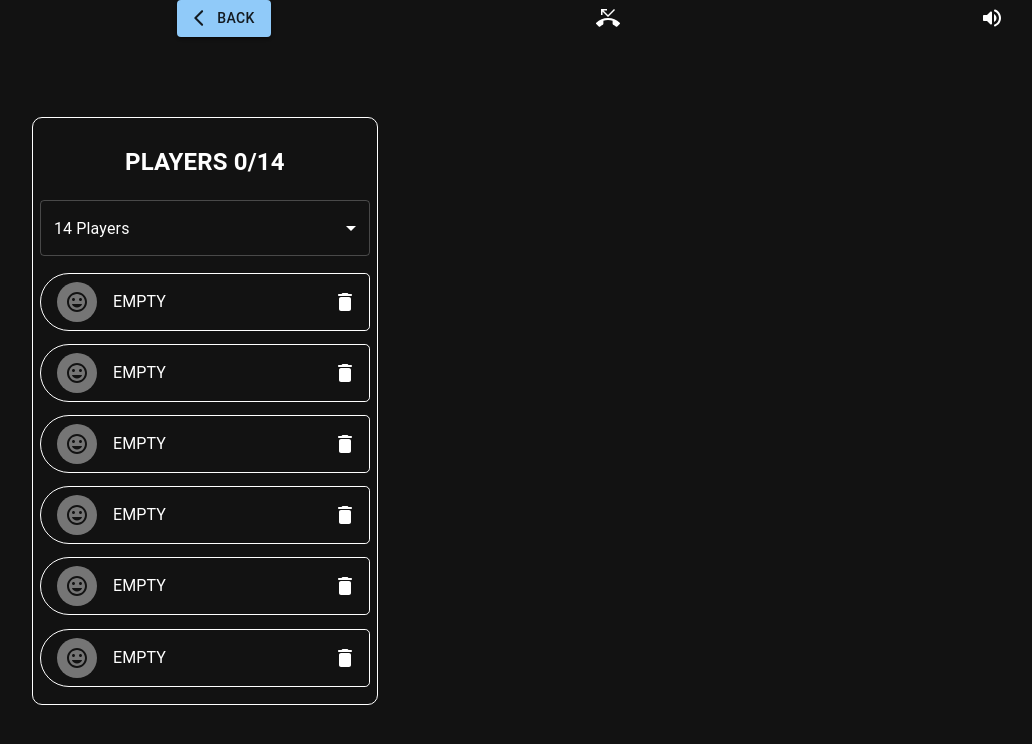
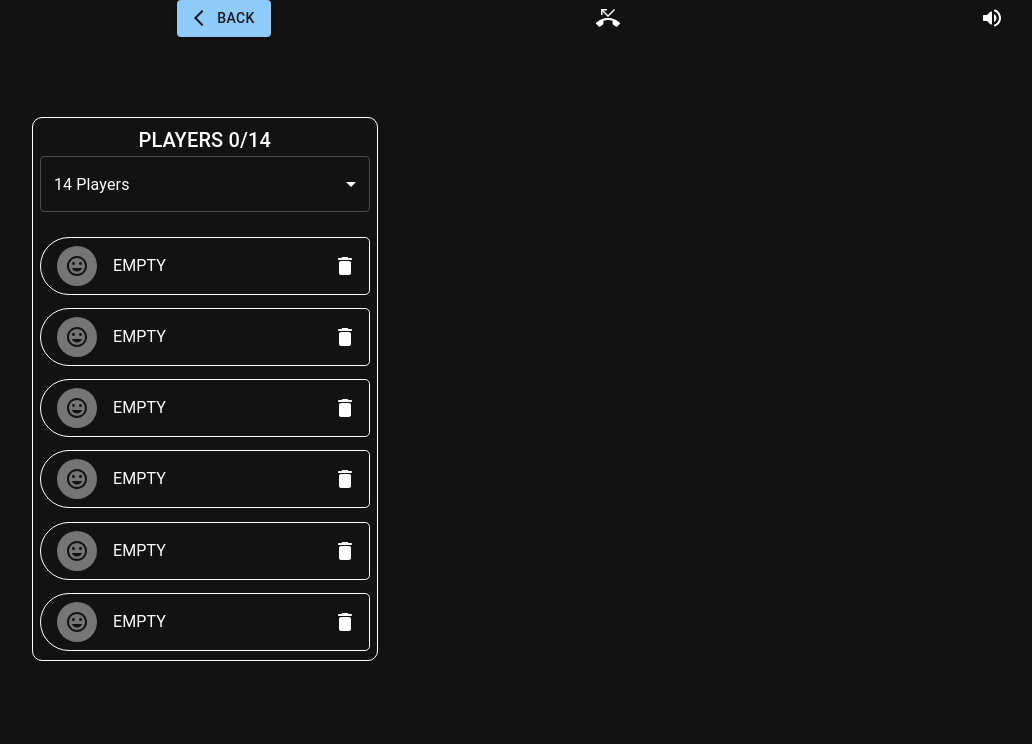
Before and after one commit to Pavlkan/RS-clone, a React (Create React App) app: page /lobby in a window 1280 px wide. Shown: the top 744 px of the page, without its empty margins (32-1064 px from the left). Built offline with nearby package versions, Linux system fonts and the light colour scheme.

Commit message:
refactor: add directory and replace tags with mui components

```diff
--- a/src/app/components/players/Players.tsx
+++ /dev/null
@@ -1,57 +0,0 @@
-import React, { useCallback, useState } from 'react';
-import { useSelector } from 'react-redux';
-import Box from '@mui/material/Box';
-
-import { PlayersLimitOption } from './PlayersLimitOption';
-import { Player } from './player-list-item/Player';
-import { selectLobby, selectUser } from '../../store/selectors';
-
-export const Players = () => {
-  const lobby = useSelector(selectLobby);
-  const user = useSelector(selectUser);
-  const [playersLimit, setPlayersLimit] = useState(14);
-
-  const isOwner = lobby.owner.id === user.id;
-
-  const handlePlayersAmountChange = useCallback(
-    (playersAmount: number) => {
-      setPlayersLimit(playersAmount);
-    },
-    [setPlayersLimit],
-  );
-
-  return (
-    <Box
-      sx={{
-        padding: '2%',
-        display: 'flex',
-        flexDirection: 'column',
-        alignItems: 'center',
-        border: '1px solid white',
-        borderRadius: '10px',
-      }}
-    >
-      <h2>
-        PLAYERS {lobby.players.length}/{playersLimit}
-      </h2>
-
-      {isOwner && <PlayersLimitOption minAmountOfPlayers={lobby.players.length} onPlayersAmountChange={handlePlayersAmountChange} />}
-
-      <Box
-        sx={{
-          width: '100%',
-          height: '53vh',
-          overflow: 'auto',
-          display: 'flex',
-          flexDirection: 'column',
-          alignItems: 'center',
-        }}
-      >
-        {Array.from({ ...lobby.players, length: playersLimit }).map((option, i) => {
-          const isOwner = option?.id === lobby.owner.id;
-          return <Player user={option} isOwner={isOwner} key={option?.id ?? i}></Player>;
-        })}
-      </Box>
-    </Box>
-  );
-};
--- a/src/app/components/players/PlayersLimitOption.tsx
+++ /dev/null
@@ -1,43 +0,0 @@
-import React from 'react';
-import MenuItem from '@mui/material/MenuItem';
-import FormControl from '@mui/material/FormControl';
-import Select from '@mui/material/Select';
-
-export interface PlayersAmountOptionsInterface {
-  minAmountOfPlayers: number;
-  onPlayersAmountChange: (amount: number) => void;
-}
-
-export const PlayersLimitOption = (props: PlayersAmountOptionsInterface) => {
-  const minAmountOfPlayers = props.minAmountOfPlayers >= 4 ? props.minAmountOfPlayers : 4;
-  const maxAmountOfPlayers = 20;
-  const initialAmountOfPlayers = 14;
-
-  const createMenuItems = () => {
-    const menuItems = [];
-    for (let i = minAmountOfPlayers; i <= maxAmountOfPlayers; i++) {
-      if (i > 10) i++;
-      menuItems.push(
-        <MenuItem value={i} key={i}>
-          {i} Players
-        </MenuItem>,
-      );
-    }
-    return menuItems;
-  };
-
-  return (
-    <FormControl fullWidth style={{ marginBottom: '5%' }}>
-      <Select
-        labelId="demo-simple-select-label"
-        id="demo-simple-select"
-        defaultValue={initialAmountOfPlayers}
-        onChange={event => {
-          props.onPlayersAmountChange(+event.target.value);
-        }}
-      >
-        {createMenuItems().map(MenuItem => MenuItem)}
-      </Select>
-    </FormControl>
-  );
-};
--- /dev/null
+++ b/src/app/components/players/players-box/PlayersBox.tsx
@@ -0,0 +1,42 @@
+import React, { useCallback, useState } from 'react';
+import { useSelector } from 'react-redux';
+import { Box, List } from '@mui/material';
+
+import { PlayersLimitSelect } from '../players-limit-select/PlayersLimitSelect';
+import { Player } from '../player-list-item/Player';
+import { selectLobby, selectUser } from '../../../store/selectors';
+import { playersContainer, playersList } from './styles';
+
+export const PlayersBox = () => {
+  const lobby = useSelector(selectLobby);
+  const user = useSelector(selectUser);
+  const [playersLimit, setPlayersLimit] = useState(14);
+
+  const isOwner = lobby.owner.id === user.id;
+
+  const handlePlayersAmountChange = useCallback(
+    (playersAmount: number) => {
+      setPlayersLimit(playersAmount);
+    },
+    [setPlayersLimit],
+  );
+
+  return (
+    <Box sx={playersContainer}>
+      {isOwner && (
+        <PlayersLimitSelect
+          minAmountOfPlayers={lobby.players.length}
+          currentPlayersLimit={playersLimit}
+          onPlayersAmountChange={handlePlayersAmountChange}
+        />
+      )}
+
+      <List sx={playersList}>
+        {Array.from({ ...lobby.players, length: playersLimit }).map((option, i) => {
+          const isOwner = option?.id === lobby.owner.id;
+          return <Player user={option} isOwner={isOwner} key={option?.id ?? i}></Player>;
+        })}
+      </List>
+    </Box>
+  );
+};
--- /dev/null
+++ b/src/app/components/players/players-box/styles.ts
@@ -0,0 +1,17 @@
+export const playersContainer = {
+  padding: '2%',
+  display: 'flex',
+  flexDirection: 'column',
+  alignItems: 'center',
+  border: '1px solid white',
+  borderRadius: '10px',
+};
+
+export const playersList = {
+  width: '100%',
+  height: '53vh',
+  overflow: 'auto',
+  display: 'flex',
+  flexDirection: 'column',
+  alignItems: 'center',
+};
--- /dev/null
+++ b/src/app/components/players/players-limit-select/PlayersLimitSelect.tsx
@@ -0,0 +1,49 @@
+import React from 'react';
+import { MenuItem, FormControl, Select, Typography } from '@mui/material';
+
+export interface PlayersLimitSelectProps {
+  minAmountOfPlayers: number;
+  currentPlayersLimit: number;
+  onPlayersAmountChange: (amount: number) => void;
+}
+
+const PLAYERS_TITLE = 'PLAYERS';
+
+export const PlayersLimitSelect = (props: PlayersLimitSelectProps) => {
+  const minAmountOfPlayers = props.minAmountOfPlayers >= 4 ? props.minAmountOfPlayers : 4;
+  const maxAmountOfPlayers = 20;
+  const initialAmountOfPlayers = 14;
+
+  const createMenuItems = () => {
+    const menuItems = [];
+    for (let i = minAmountOfPlayers; i <= maxAmountOfPlayers; i++) {
+      if (i > 10) i++;
+      menuItems.push(
+        <MenuItem value={i} key={i}>
+          {i} Players
+        </MenuItem>,
+      );
+    }
+    return menuItems;
+  };
+
+  return (
+    <>
+      <Typography variant="h6" component="div" align="center">
+        {PLAYERS_TITLE} {props.minAmountOfPlayers}/{props.currentPlayersLimit}
+      </Typography>
+      <FormControl fullWidth style={{ marginBottom: '5%' }}>
+        <Select
+          labelId="demo-simple-select-label"
+          id="demo-simple-select"
+          defaultValue={initialAmountOfPlayers}
+          onChange={event => {
+            props.onPlayersAmountChange(+event.target.value);
+          }}
+        >
+          {createMenuItems().map(MenuItem => MenuItem)}
+        </Select>
+      </FormControl>
+    </>
+  );
+};
--- a/src/app/pages/LobbyPage.tsx
+++ b/src/app/pages/LobbyPage.tsx
@@ -11,7 +11,7 @@ import PlayArrowRoundedIcon from '@mui/icons-material/PlayArrowRounded';
 import LinkIcon from '@mui/icons-material/Link';
 import Snackbar from '@mui/material/Snackbar';
 
-import { Players } from '../components/players/Players';
+import { PlayersBox } from '../components/players/players-box/PlayersBox';
 import { selectIsOwner, selectLobby } from '../store/selectors';
 
 export const LobbyPage = () => {
@@ -57,7 +57,7 @@ export const LobbyPage = () => {
           }}
         >
           <Box>
-            <Players />
+            <PlayersBox />
           </Box>
           <Box sx={{ display: 'flex', flexDirection: 'column', alignItems: 'center' }}>
             {isOwner && <h1>Settings and presets</h1>}
```
